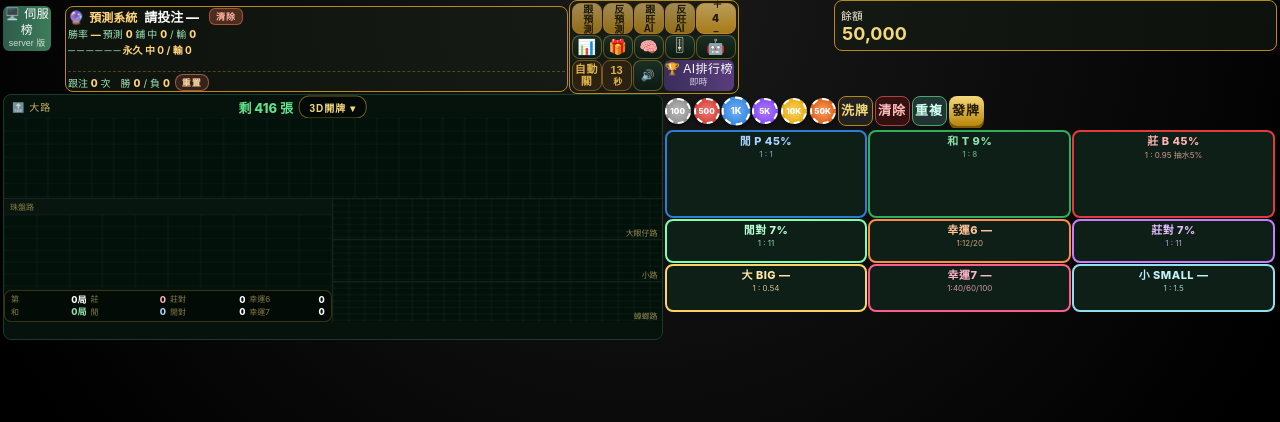
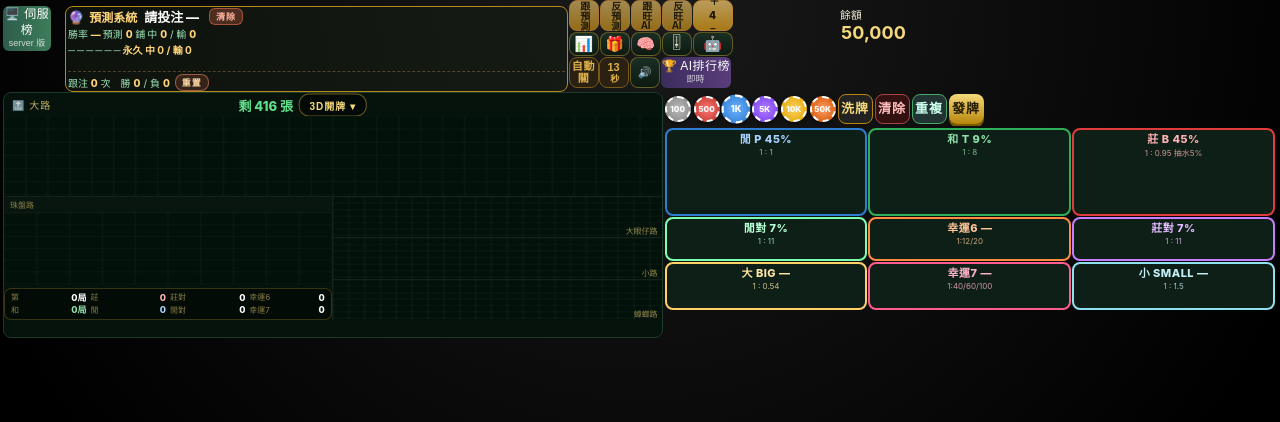
Before and after one commit to kwanwai97/royal-baccarat, a plain HTML site: page index.html in a window 1280 px wide. Drawn offline with Linux system fonts and the light colour scheme.

Commit message:
UI: 取消資金區+跟注控制區黃框(直橫), 預測系統框保留

```diff
--- a/index.html
+++ b/index.html
@@ -34,7 +34,7 @@
   .brand-title{order:1;}
   #btnLeaderboard{order:1;}
   .brand-sub #shoeInfo{font-size:14px; font-weight:800; color:#7fffb0; text-shadow:0 0 6px rgba(80,255,160,.5);}
-  .topright{display:flex; align-items:center; gap:10px; border:1px solid #b98a17; border-radius:8px; background:rgba(20,30,20,.55); box-sizing:border-box; padding:2px 6px;}  /* 資金區容器框(同follow-right風格); 直版 */
+  .topright{display:flex; align-items:center; gap:10px;}  /* 資金區(取消黃框) */
   .balance{font-size:12px; text-align:right;}
   .balance b{color:var(--gold2); font-size:18px; margin-left:1px;}
   .iconbtn{background:#1a1200; border:1px solid var(--goldd); color:var(--gold2); border-radius:8px; padding:6px 9px; font-size:13px; cursor:pointer;}
@@ -308,7 +308,7 @@
 /* 直版：跟注區 — 頂5掣貼頂不變，底層掣(🔊自動13秒AI榜)貼投注區，中間空隙擺5圖案掣(戰績/禮物/腦袋/限額/陪玩) */
 @media (orientation:portrait){
   .follow-wrap{ gap:0; margin-bottom:0; }  /* align-items 留 stretch 令頂5掣貼頂 */
-  .follow-right{ align-content:space-between; gap:1px !important; border:1px solid #b98a17; border-radius:8px; background:rgba(20,30,20,.55); box-sizing:border-box; padding:2px; }  /* 第二容器框：邊框緊貼(2px) */
+  .follow-right{ align-content:space-between; gap:1px !important; }  /* 跟注控制(取消黃框) */
   .follow-right .frow{ display:flex; flex-direction:row; flex-wrap:wrap; align-items:center; justify-content:flex-start; gap:1px; width:100%; }  /* 直版：行容器flex, 跟注行/圖案行橫排 */
   .follow-right .frow-top{ order:0; }  /* 跟注行置頂 */
   .follow-right .frow-bot{ flex-direction:row; align-items:center; width:100%; flex:0 0 auto; order:2; flex-wrap:wrap; }  /* 直版底層(喇叭/自動/13秒/AI榜)打橫一排, 排圖案之後 */
@@ -687,7 +687,7 @@
     .auto-btns #btnAuto{ flex-direction:column; gap:1px; }
     .auto-btns #btnAuto .a-label{ writing-mode:horizontal-tb; font-size:11px; font-weight:800; line-height:1; }
     .auto-btns #btnAuto .a-state{ writing-mode:horizontal-tb; font-size:11px; font-weight:800; line-height:1; }
-    .topright{ grid-column:5 / 7; grid-row:1 / span 2; display:flex; flex-direction:column; align-items:stretch; gap:4px; align-self:start; min-width:0; overflow:visible; padding:6px; border:1px solid #b98a17; border-radius:8px; background:rgba(20,30,20,.55); box-sizing:border-box; margin-left:-35px; }  /* 橫版：資金區向左移35px(原33+再加2) */
+    .topright{ grid-column:5 / 7; grid-row:1 / span 2; display:flex; flex-direction:column; align-items:stretch; gap:4px; align-self:start; min-width:0; overflow:visible; padding:6px; margin-left:-35px; }  /* 橫版：資金區(取消黃框); 向左移35px */
     .topright .balance{ font-size:13px; text-align:left; width:100%; }  /* 文字靠左, 貼資金區最左消除視覺空間 */
     .topright .balance b{ font-size:18px; }
     /* AI陪玩列表（資金）打橫：6個一行、2行顯示(6x2)，全部見到唔切走；頂欄span2行容納 */
@@ -707,7 +707,7 @@
 .follow-right{
   grid-column:3 / 4; grid-row:1 / span 2;   /* 橫版：第3欄(跟注區), 框fit-content溢出顯示唔截斷 */
   display:flex; flex-direction:row; flex-wrap:wrap; align-items:stretch; align-content:flex-start; justify-content:flex-start; gap:1px;  /* 橫版三層各自一行靠左 */
-  align-self:start; min-width:0; padding:2px; border:1px solid #b98a17; border-radius:8px; background:rgba(20,30,20,.55); box-sizing:border-box;       /* 第二容器框(同pred-system); 邊框緊貼2px */
+  align-self:start; min-width:0; padding:0;       /* 跟注控制(取消黃框); 橫版 */
   width:fit-content !important; justify-self:start !important; min-width:0 !important; margin-left:-5px;   /* 橫版：框闊度由內容決定, 唔被grid跨欄拉伸; 向左移5px */
 }
 /* 橫版：三層各自一行(跟注/圖案/底層), 每行nowrap靠左, 容器fit-content=最闊行(~164) */
```
